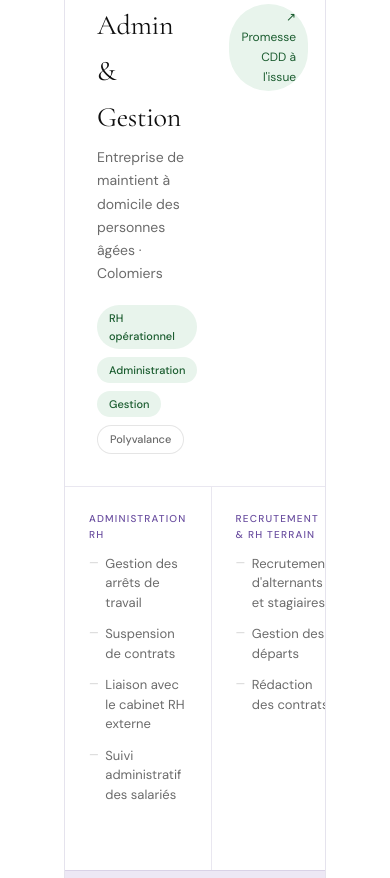
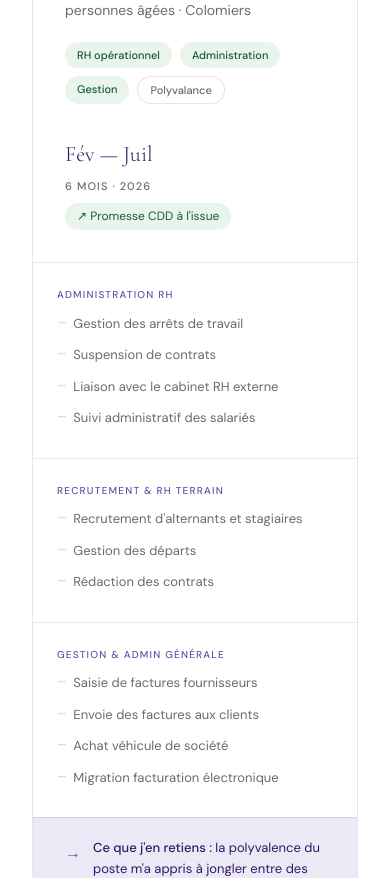
Before and after one commit to NeugdaeUju/Portfolio, a React (Vite) app: page / in a window 390 px wide. Shown: the part 4320-5198 px from the top of the page. Built offline with nearby package versions, Linux system fonts and the light colour scheme; a web font is replaced by a local one.

Commit message:
Responsive de la section expérience

```diff
--- a/src/assets/sass/accueil.scss
+++ b/src/assets/sass/accueil.scss
@@ -118,4 +118,8 @@
 
     }
 
+    #experience {
+        padding : 4rem 2rem;
+    }
+
 }
--- a/src/assets/sass/experience_card.scss
+++ b/src/assets/sass/experience_card.scss
@@ -159,3 +159,29 @@
         }
     }
 }
+
+@media (max-width : 768px) {
+    .expe_card {
+        & .top {
+            grid-template-columns : 1fr;
+            gap : 2rem;
+
+            & .duration {
+                text-align : left;
+            }
+        }
+
+        & .missions {
+            grid-template-columns : 1fr;
+
+            &_block {
+                border-right : none;
+                border-bottom : 0.5px solid rgba(45, 27, 105, 0.1);
+
+                &:last-child {
+                    border-bottom : none;
+                }
+            }
+        }
+    }
+}
```
